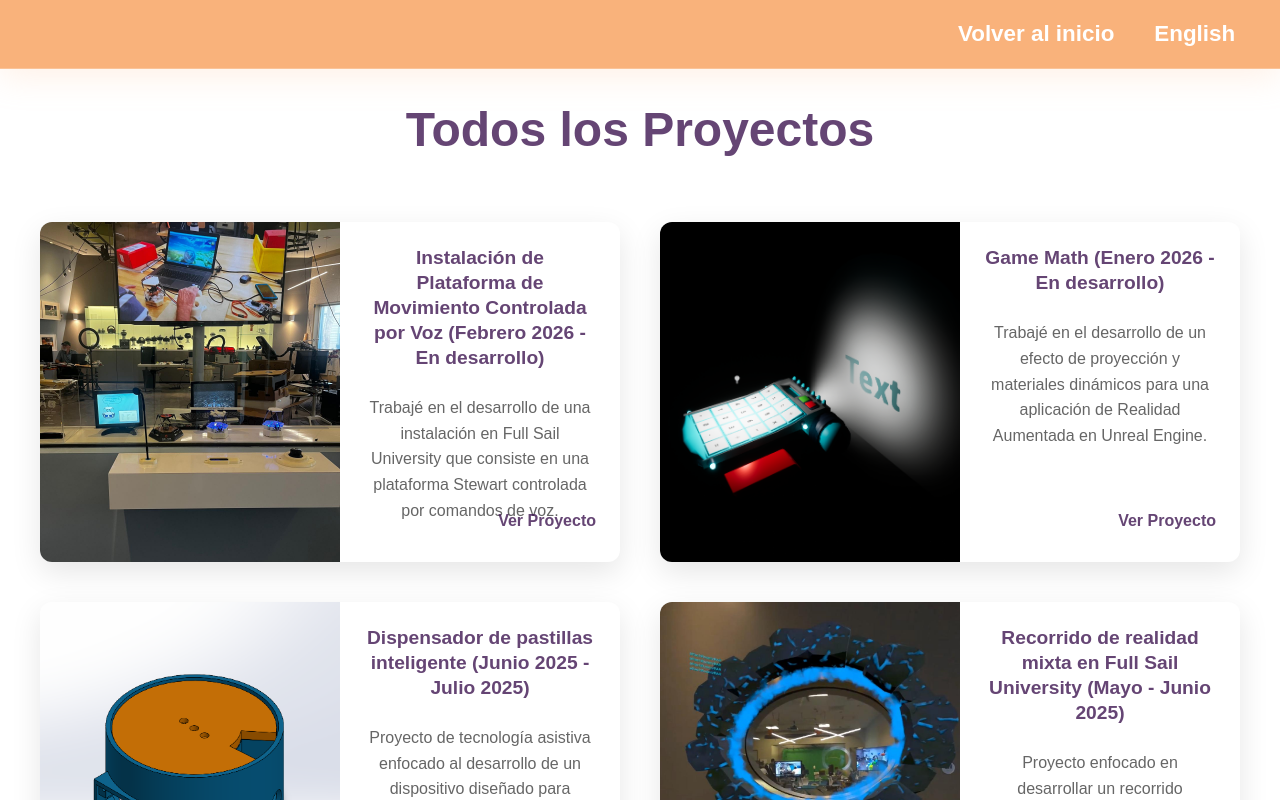
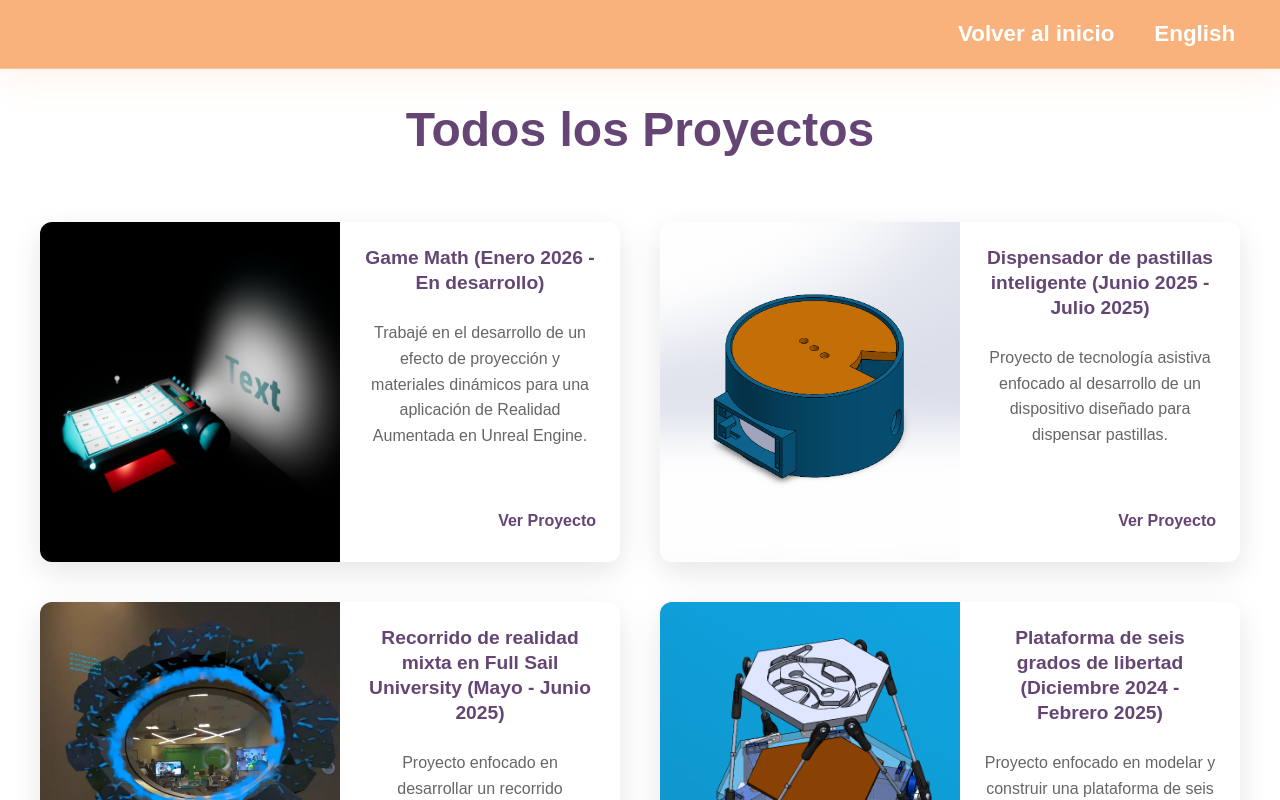
Before and after one commit to juanseherreram14/portfolio-vale, a React (Create React App) app in the folder vale-portfolio/: page /all-projects in a window 1280 px wide. Shown: the top 800 px of the page. Built offline with nearby package versions, Linux system fonts and the light colour scheme.

Commit message:
Fixed mistake in Main Project 5

```diff
--- a/vale-portfolio/src/App.js
+++ b/vale-portfolio/src/App.js
@@ -9,7 +9,7 @@ import MainProject2 from './Pages/MainProject2';
 import MainProject3 from './Pages/MainProject3';
 import MainProject4 from './Pages/MainProject4';
 import MainProject5 from './Pages/MainProject5';
-import MainProject6 from './Pages/MainProject6';
+//import MainProject6 from './Pages/MainProject6';
 import { LanguageProvider } from './LanguageContext';
 
 function App() {
@@ -25,7 +25,7 @@ function App() {
             <Route path="/MainProject3" element={<MainProject3 />} />
             <Route path="/MainProject4" element={<MainProject4 />} />
             <Route path="/MainProject5" element={<MainProject5 />} />
-            <Route path="/MainProject6" element={<MainProject6 />} />
+            {/* <Route path="/MainProject6" element={<MainProject6 />} />        */}
           </Routes>
         </div>
       </Router>
--- a/vale-portfolio/src/Pages/AllProjects.jsx
+++ b/vale-portfolio/src/Pages/AllProjects.jsx
@@ -11,14 +11,14 @@ import VMP from  '../Images/VMP_Intallation.jpeg';
 import MRT from '../Images/MRT_windowFrame.jpg'
 
 const allProjectsEn = [
-    {
-        id: 1,
-        title: "Voice Controlled Motion Platform Installation (February 2026 - In development)",
-        description: "Worked on the development of an installation at Full Sail University that consists of a stewart platform controlled by voice commands.",
-        //technologies: ["CAD design", "Circuit Integration",],
-        imageUrl: VMP,
-        liveUrl: "/MainProject6"
-    },
+    // {
+    //     id: 1,
+    //     title: "Voice Controlled Motion Platform Installation (February 2026 - In development)",
+    //     description: "Worked on the development of an installation at Full Sail University that consists of a stewart platform controlled by voice commands.",
+    //     //technologies: ["CAD design", "Circuit Integration",],
+    //     imageUrl: VMP,
+    //     liveUrl: "/MainProject6"
+    // },
     {
         id: 2,
         title: "Game Math (January 2026 - In development)",
@@ -78,14 +78,14 @@ const allProjectsEn = [
 ];
 
 const allProjectsEs = [
-    {
-        id: 1,
-        title: "Instalación de Plataforma de Movimiento Controlada por Voz (Febrero 2026 - En desarrollo)",
-        description: "Trabajé en el desarrollo de una instalación en Full Sail University que consiste en una plataforma Stewart controlada por comandos de voz.",
-        //technologies: ["CAD design", "Circuit Integration",],
-        imageUrl: VMP,
-        liveUrl: "/MainProject6"
-    },
+    // {
+    //     id: 1,
+    //     title: "Instalación de Plataforma de Movimiento Controlada por Voz (Febrero 2026 - En desarrollo)",
+    //     description: "Trabajé en el desarrollo de una instalación en Full Sail University que consiste en una plataforma Stewart controlada por comandos de voz.",
+    //     //technologies: ["CAD design", "Circuit Integration",],
+    //     imageUrl: VMP,
+    //     liveUrl: "/MainProject6"
+    // },
     {
         id: 2,
         title: "Game Math (Enero 2026 - En desarrollo)",
--- a/vale-portfolio/src/Pages/MainProject5.jsx
+++ b/vale-portfolio/src/Pages/MainProject5.jsx
@@ -70,7 +70,7 @@ const textContentEn = [
 const textContentEs = [
     {
         title: "Descripción general",
-        text: "**Duración:** 2 meses (Enero 2026 - En desarrollo).\n**Objetivo:** mejorar la experiencia del usuario implementando materiales dinámicos y efectos a la calculadora 3D modelada para la aplicación.\n **Herramientas:** Unreal Engine, Meta Quest 3."
+        text: "**Duración:** (Enero 2026 - En desarrollo).\n**Objetivo:** mejorar la experiencia del usuario implementando materiales dinámicos y efectos a la calculadora 3D modelada para la aplicación.\n **Herramientas:** Unreal Engine, Meta Quest 3."
     },
     {
         title: "Proceso",
--- a/vale-portfolio/src/Pages/MainProject6.jsx
+++ b/vale-portfolio/src/Pages/MainProject6.jsx
@@ -58,7 +58,7 @@ const renderFormattedText = (text) => {
 const textContentEn = [
     {
         title: "Overview",
-        text: "**Time:** (January 2026 - In development).\n**Objective:** enhance user experience by implementing dynamic materials and effects to the 3D modeled calculator.\n **Tools:** Unreal Engine, Meta Quest 3."
+        text: "**Time:** (February 2026 - In development).\n**Objective:** create an interactive installation of a stewart platform controlled by voice commands.\n **Tools:** Unity Engine, Arduino IDE, C#, C++."
     },
     {
         title: "Process",
@@ -69,7 +69,7 @@ const textContentEn = [
 const textContentEs = [
     {
         title: "Descripción general",
-        text: "**Duración:** 2 meses (Enero 2026 - En desarrollo).\n**Objetivo:** mejorar la experiencia del usuario implementando materiales dinámicos y efectos a la calculadora 3D modelada para la aplicación.\n **Herramientas:** Unreal Engine, Meta Quest 3."
+        text: "**Duración:** (Febrero 2026 - En desarrollo).\n**Objetivo:** crear una instalación interactiva de una plataforma Stewart controlada por comandos de voz.\n **Herramientas:** Unity Engine, Arduino IDE, C#, C++."
     },
     {
         title: "Proceso",
```
